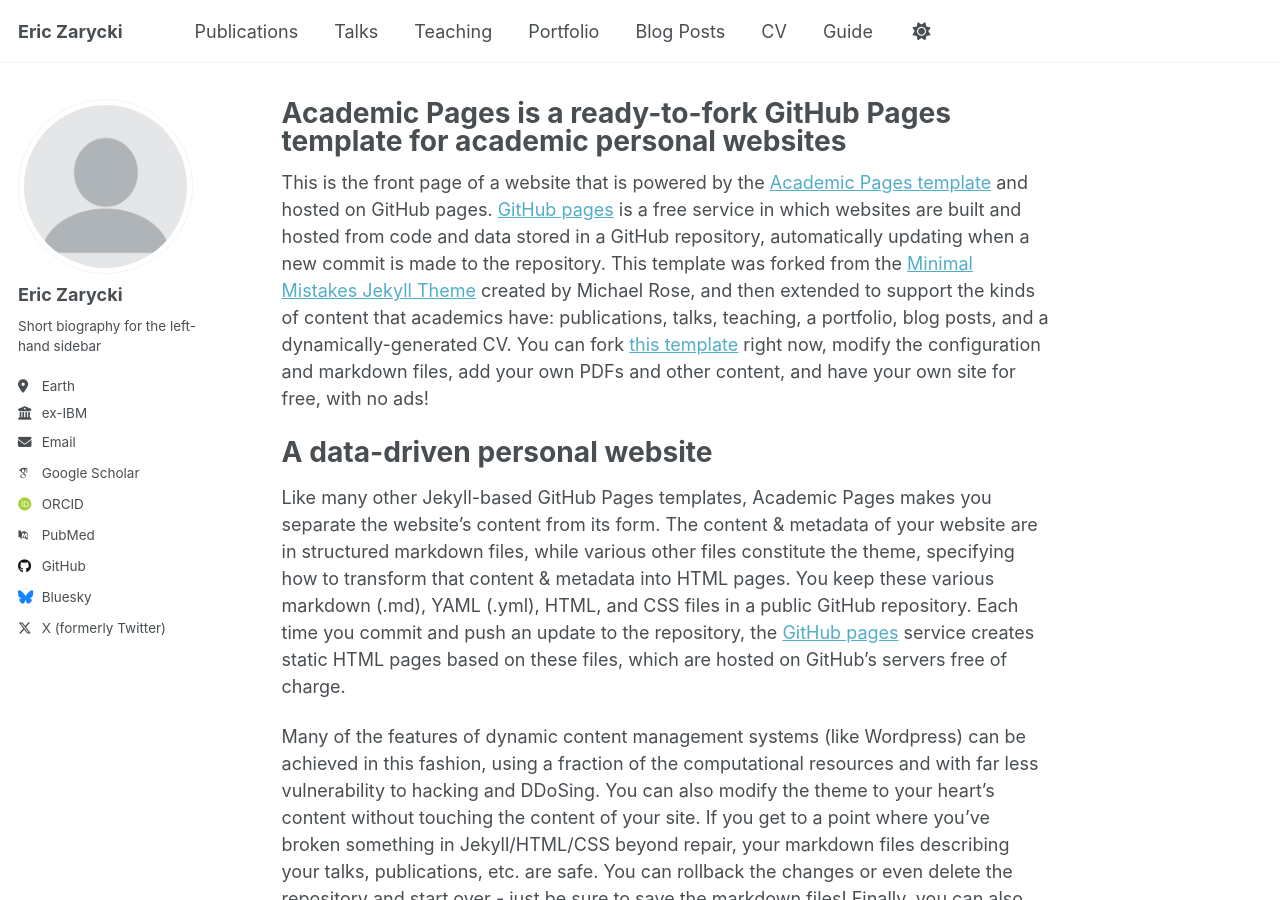
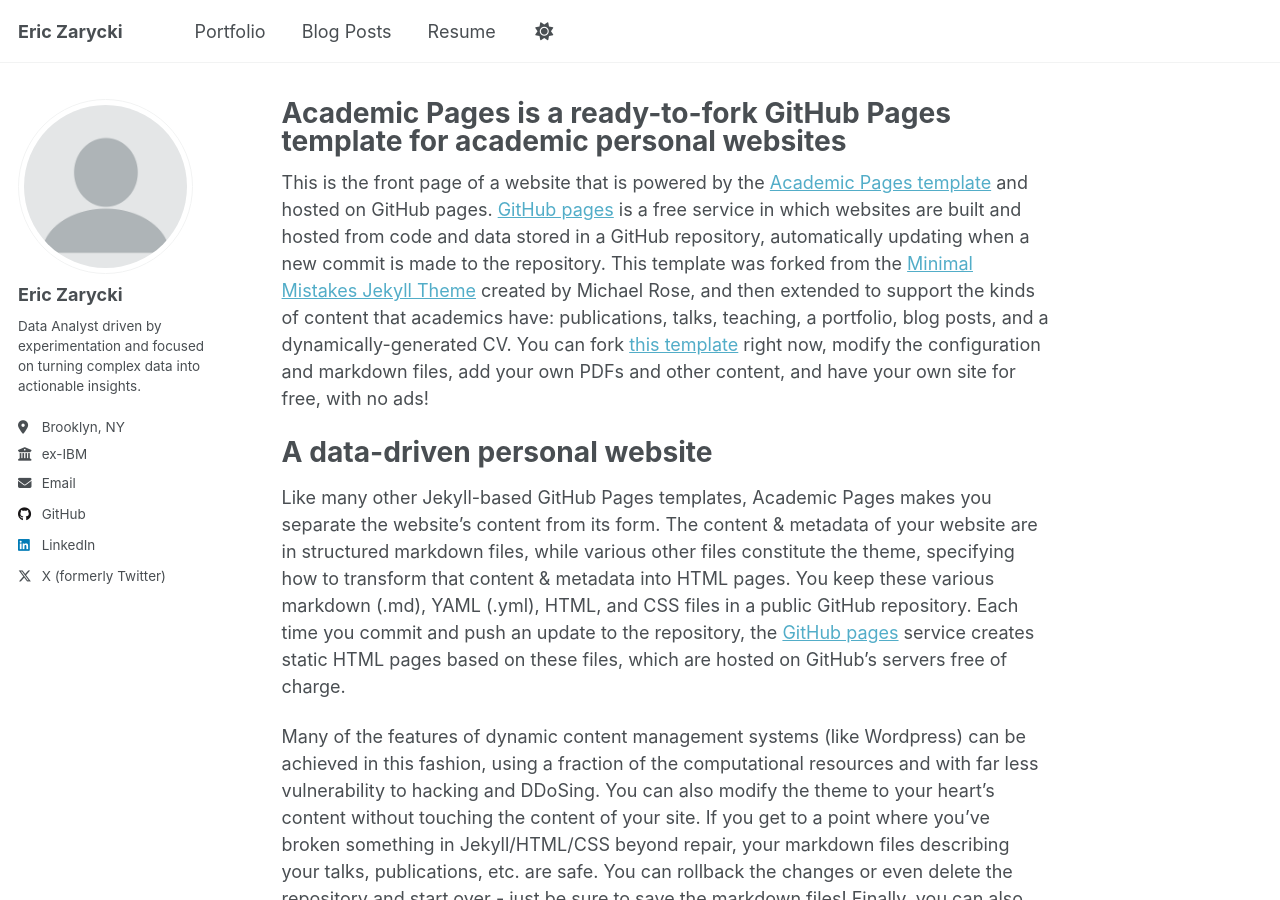
Before and after one commit to ericzarycki/ericzarycki.github.io, a Jekyll site: the page built from _pages/about.md, in a window 1280 px wide and 900 px high. Built offline with Jekyll 4.4.1, drawn with Linux system fonts in a browser that asks for light colours; some web fonts are replaced.

Commit message:
more updates

```diff
--- a/_config.yml
+++ b/_config.yml
@@ -12,10 +12,10 @@ site_theme               : "default"
 title                    : "Eric Zarycki"
 title_separator          : "-"
 name                     : &name "Eric Zarycki"
-description              : &description "personal description"
+description              : &description "Personal Data Analyst Portfolio Website"
 url                      : https://ericzarycki.github.io/ # the base hostname & protocol for your site e.g. "https://[your GitHub username].github.io"
 baseurl                  : "" # the subpath of your site, e.g. "/blog"
-repository               : "academicpages/academicpages.github.io"
+repository               : "ericzarycki/ericzarycki.github.io"
 
 # Site Author - The following control what appear as part of the author content on the side bar.
 #               If a field is blank the icon and link will not appear, otherwise it will be shown.
@@ -25,19 +25,19 @@ author:
   avatar           : "profile.png"
   name             : "Eric Zarycki"
   pronouns         : # example: "she/her"
-  bio              : "Short biography for the left-hand sidebar"
-  location         : "Earth"
+  bio              : "Data Analyst driven by experimentation and focused on turning complex data into actionable insights."
+  location         : "Brooklyn, NY"
   employer         : "ex-IBM"
   uri              : # URL
   email            : "ericdzarycki@gmail.com"
 
   # Academic websites
   arxiv            : # URL - Update with the correct link to your profile
-  googlescholar    : "https://scholar.google.com/citations?user=PS_CX0AAAAAJ"
+  googlescholar    : #"https://scholar.google.com/citations?user=PS_CX0AAAAAJ"
   impactstory      : # URL
-  orcid            : "http://orcid.org/yourorcidurl"
+  orcid            : #"http://orcid.org/yourorcidurl"
   semantic         : # URL
-  pubmed           : "https://www.ncbi.nlm.nih.gov/pubmed/?term=john+snow"
+  pubmed           : #"https://www.ncbi.nlm.nih.gov/pubmed/?term=john+snow"
   researchgate     : # URL
   scopus           : # URL
 
@@ -45,12 +45,12 @@ author:
   bitbucket        : # Username - Update with your username on the site
   codepen          : # Username
   dribbble         : # Username
-  github           : "academicpages"
+  github           : "ericzarycki"
   kaggle           : # Username
   stackoverflow    : # User number or user number and name (i.e., use "1" or "1/jeff-atwood")
 
   # Social media
-  bluesky          : "bsky.app" # Replace this with you Bluesky username
+  bluesky          : #"bsky.app" # Replace this with you Bluesky username
   facebook         : # Username
   flickr           : # Username
   foursquare       : # Username
@@ -59,7 +59,7 @@ author:
   keybase          : # Username
   instagram        : # Username
   lastfm           : # Username
-  linkedin         : # Username
+  linkedin         :  "ericzarycki"
   mastodon         : # URL
   medium           : # URL
   pinterest        : # Username
@@ -67,7 +67,7 @@ author:
   steam            : # Username
   telegram         : # URL
   tumblr           : # Username
-  twitter          : "https://x.com/2ezmoneysnxper"
+  twitter          : "2ezmoneysnxper"
   vine             : # Username
   weibo            : # Username
   wikipedia        : # Username
--- a/_data/navigation.yml
+++ b/_data/navigation.yml
@@ -8,14 +8,14 @@
 #      Markdown formatted page while the second is generated using JSON.
 
 main:
-  - title: "Publications"
-    url: /publications/
+  # - title: "Publications"
+  #   url: /publications/
 
-  - title: "Talks"
-    url: /talks/
+  # - title: "Talks"
+  #   url: /talks/
 
-  - title: "Teaching"
-    url: /teaching/
+  # - title: "Teaching"
+  #   url: /teaching/
 
   - title: "Portfolio"
     url: /portfolio/
@@ -23,11 +23,11 @@ main:
   - title: "Blog Posts"
     url: /year-archive/
 
-  - title: "CV"
+  - title: "Resume"
     url: /cv/
 
   # - title: "CV"
   #   url: /cv-json/
 
-  - title: "Guide"
-    url: /markdown/
+  # - title: "Guide"
+  #   url: /markdown/
```
